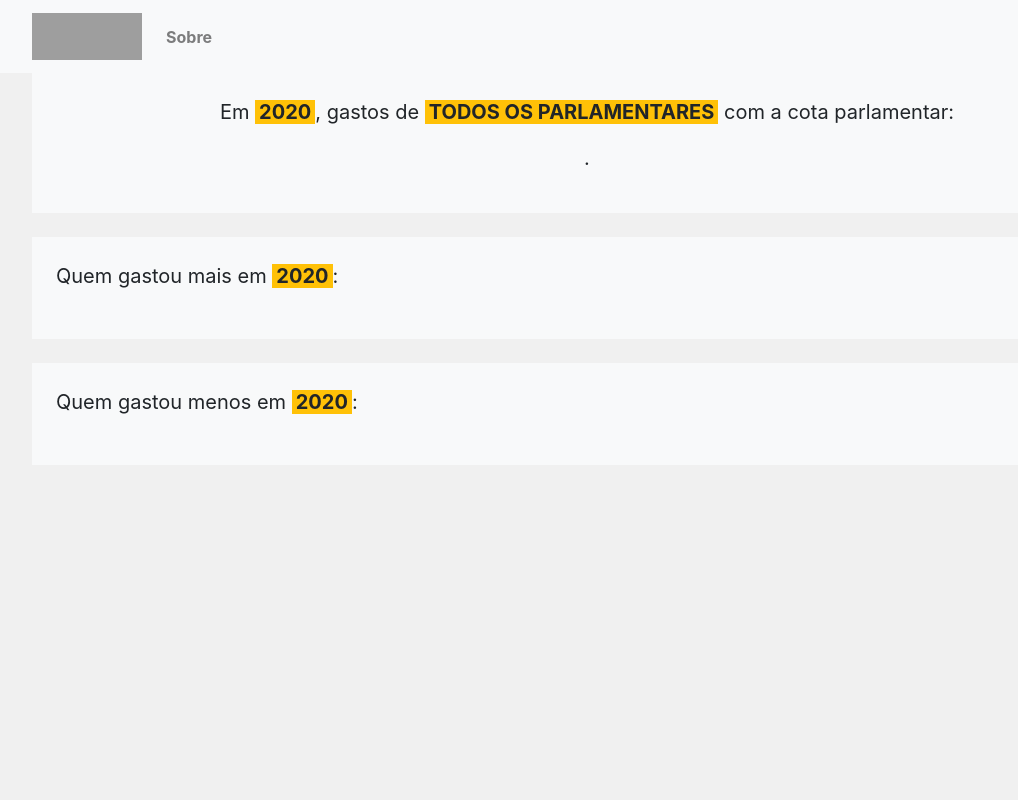
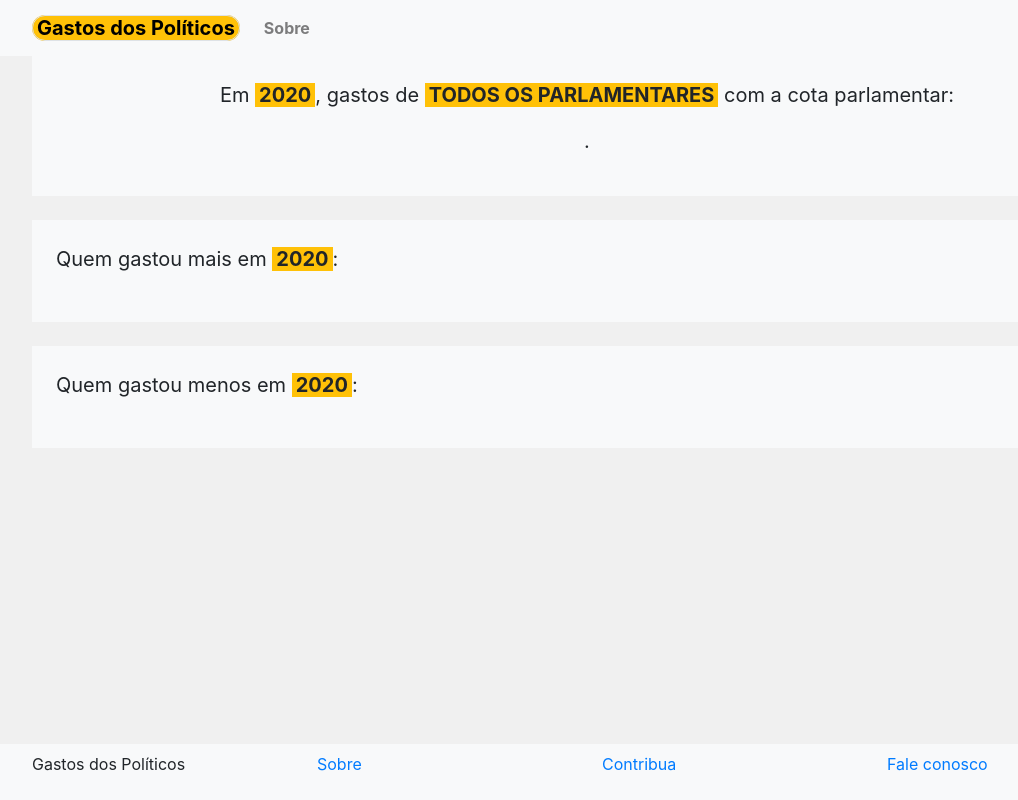
Before and after one commit to gacheiro/Gastos-dos-Politicos, a Flask app: page / in a window 1280 px wide. Shown: the whole page, without its empty margins (53-1071 px from the left). Run offline with Flask 2, Linux system fonts and the light colour scheme; data that the repository does not hold is empty; parts of the project's set-up code (start-up, migrations or seed data) failed here and were passed over; some libraries are stand-ins or nearby versions; grey boxes are pictures that could not be loaded.

Commit message:
Adição do footer & ajustes no setup.py

```diff
--- a/gastos_politicos/__init__.py
+++ b/gastos_politicos/__init__.py
@@ -1,12 +1,3 @@
-import os
-from flask import Flask
+__version__ = "0.1.0.dev"
 
-
-def create_app(config=None):
-    from . import cli, web, models
-    app = Flask(__name__)
-    app.config.from_object(os.environ['APP_SETTINGS'])
-    cli.init_app(app)
-    web.init_app(app)
-    models.init_app(app)
-    return app
+from .app import create_app
--- /dev/null
+++ b/gastos_politicos/app.py
@@ -0,0 +1,12 @@
+import os
+from flask import Flask
+from . import cli, web, models
+
+
+def create_app(config=None):
+    app = Flask(__name__)
+    app.config.from_object(os.environ['APP_SETTINGS'])
+    cli.init_app(app)
+    web.init_app(app)
+    models.init_app(app)
+    return app
--- a/gastos_politicos/static/css/style.css
+++ b/gastos_politicos/static/css/style.css
@@ -1,3 +1,20 @@
+#page-container {
+    background-color: rgb(240, 240, 240);
+    position: relative;
+    min-height: 100vh;
+}
+
+#content-wrap {
+    padding-bottom: 3.5rem;
+}
+
+#footer {
+    position: absolute;
+    bottom: 0;
+    width: 100%;
+    height: 3.5rem;
+}
+
 .retrato-wrapper {
     width: 114px;
     height: 114px;
--- /dev/null
+++ b/gastos_politicos/templates/_footer.html
@@ -0,0 +1,14 @@
+<div class="row pt-2">
+  <div class="col">
+    Gastos dos Políticos
+  </div>
+  <div class="col">
+    <a href="{{ url_for('pages.about') }}">Sobre</a>
+  </div>
+  <div class="col">
+    <a href="https://github.com/thiagojobson/Gastos-dos-Politicos">Contribua</a>
+  </div>
+  <div class="col">
+    <a href="">Fale conosco</a>
+  </div>
+</div>
--- a/gastos_politicos/templates/_navbar.html
+++ b/gastos_politicos/templates/_navbar.html
@@ -1,7 +1,8 @@
 <nav class="navbar navbar-expand-lg navbar-light bg-light">
   <div class="container">
     <a class="navbar-brand" href="/">
-      <img src="{{ url_for('static', filename='logo.svg') }}" width="110px" height="47px" alt="Gastos dos Políticos">
+      <!--img src="{{ url_for('static', filename='logo.svg') }}" width="110px" height="47px" alt="Gastos dos Políticos"-->
+      <span class="texto-destaque rounded-pill border">Gastos dos Políticos</span>
     </a>
     <button class="navbar-toggler" type="button" data-toggle="collapse" data-target="#navbarNav"
             aria-controls="navbarNav" aria-expanded="false" aria-label="Toggle navigation">
--- a/gastos_politicos/templates/base.html
+++ b/gastos_politicos/templates/base.html
@@ -10,11 +10,22 @@
     <link rel="stylesheet" type="text/css" href="{{ url_for('static', filename='css/style.css') }}">
     <title>Gastos dos Políticos</title>
   </head>
-  <body style="background-color: rgb(240, 240, 240);">
-    {% include "_navbar.html" %}
-    <div class="container">
-      {% block content %}
-      {% endblock %}
+  <body>
+    <div id="page-container">
+      <div id="content-wrap">
+        <header>
+          {% include "_navbar.html" %}
+        </header>
+        <div class="container"">
+          {% block content %}
+          {% endblock %}
+        </div>
+      </div>
+      <footer id="footer" class="bg-light">
+        <div class="container">
+          {% include "_footer.html" %}
+        </div>
+      </footer>
     </div>
 
     <!-- Optional JavaScript -->
```
Also changed, not shown: setup.py (+10 -11 lines).
